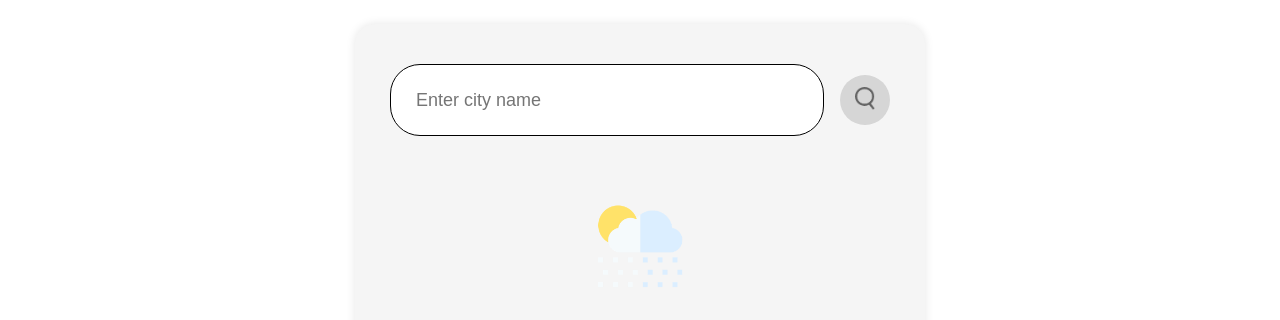
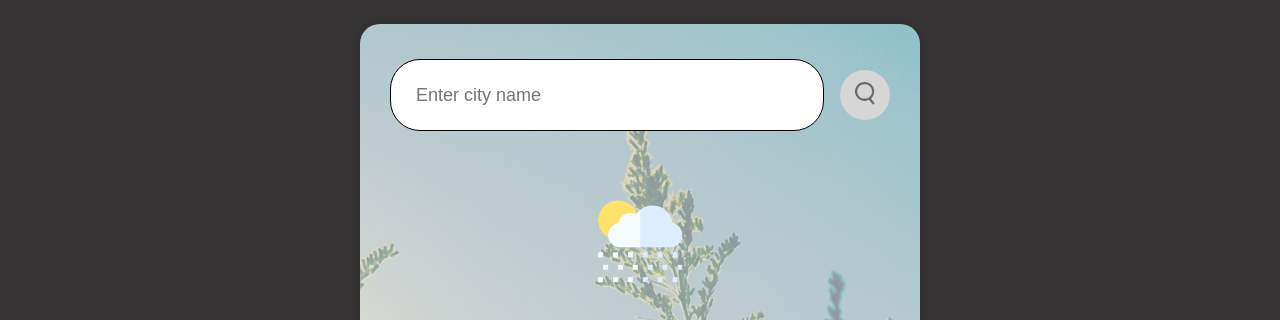
Before and after one commit to MehulKhera/Regrip, a plain HTML site: page index.html in a window 1280 px wide. Shown: the part 86-406 px from the top of the page. Drawn offline with nearby package versions, Linux system fonts and the light colour scheme.

Commit message:
first commit

```diff
--- a/script.js
+++ b/script.js
@@ -26,18 +26,29 @@ function checkWeather(city) {
             $(".humidity").text(data.main.humidity + "%");
             $(".wind").text(data.wind.speed + "km/h");
 
-            // Update weather icon based on the weather condition
+            // Variable to store the background image file name
+            let bgImage = '';
+
+            // Update weather icon and background image based on the weather condition
             if (data.weather[0].main === "Clouds") {
                 $(".weather-icon").attr("src", "clouds.png");
+                bgImage = "clouds.jpg";
             } else if (data.weather[0].main === "Clear") {
                 $(".weather-icon").attr("src", "clear.png");
+                bgImage = "clear.jpg";
             } else if (data.weather[0].main === "Rain") {
                 $(".weather-icon").attr("src", "rain.png");
+                bgImage = "green.jpg";
             } else if (data.weather[0].main === "Drizzle") {
                 $(".weather-icon").attr("src", "drizzle.png");
+                bgImage = "drizzle.jpg";
             } else if (data.weather[0].main === "Mist") {
                 $(".weather-icon").attr("src", "mist.png");
+                bgImage = "mist.jpg";
             }
+
+            // Change the background image of the card
+            $(".card").css("background-image", `url('./${bgImage}')`);
 
             // Hide any error message
             $(".error").hide();
--- a/style.css
+++ b/style.css
@@ -1,21 +1,22 @@
 body {
-    background-color: #fff;
-    color: #000;
+    background-color: #353333;
+    color: #fff;
     margin: 0;
     padding: 0;
     font-family: Arial, sans-serif;
-    overflow-y: auto; /* Allow vertical scrolling */
+    font-weight: 700;
+    overflow-y: auto;
 }
 
 .regrip {
-    width: 150px; /* Adjusted size of the logo */
+    width: 150px;
     height: auto;
     mix-blend-mode: multiply;
 }
 
 .navbar {
     background-color: #e6e6e6;
-    padding: 10px 0; /* Reduced padding */
+    padding: 10px 0;
     text-align: center;
     position: fixed;
     width: 100%;
@@ -28,20 +29,43 @@ body {
     display: flex;
     flex-direction: column;
     align-items: center;
-    padding-top: 80px; /* Adjusted padding to account for the reduced navbar height */
+    padding-top: 80px;
 }
 
 .card {
     width: 90%;
     max-width: 500px;
-    background-color: #f5f5f5;
+    background-color: rgba(245, 245, 245, 0.8);
     border-radius: 20px;
-    padding: 40px 35px;
+    padding: 35px 30px;
     text-align: center;
     box-shadow: 0 0 10px rgba(0, 0, 0, 0.1);
     transition: transform 0.3s ease, box-shadow 0.3s ease;
     margin-bottom: 20px;
     margin-top: 30px;
+    position: relative;
+    backdrop-filter: blur(10px);
+    overflow: hidden;
+    height: auto;
+}
+
+.card:before {
+    content: "";
+    position: absolute;
+    top: 0;
+    left: 0;
+    right: 0;
+    bottom: 0;
+    background-image: url('./clear.jpg');
+    background-size: cover;
+    background-position: center;
+    z-index: 1;
+    opacity: 0.3;
+}
+
+.card > * {
+    position: relative;
+    z-index: 2;
 }
 
 .card:hover {
```
Also changed, not shown: clear.jpg (added), clouds.jpg (added), drizzle-bg.jpg (added), green.jpg (added), humidity.jpg (added), humidity.png, mist.jpg (added), wind.jpg (added), wind.png.
